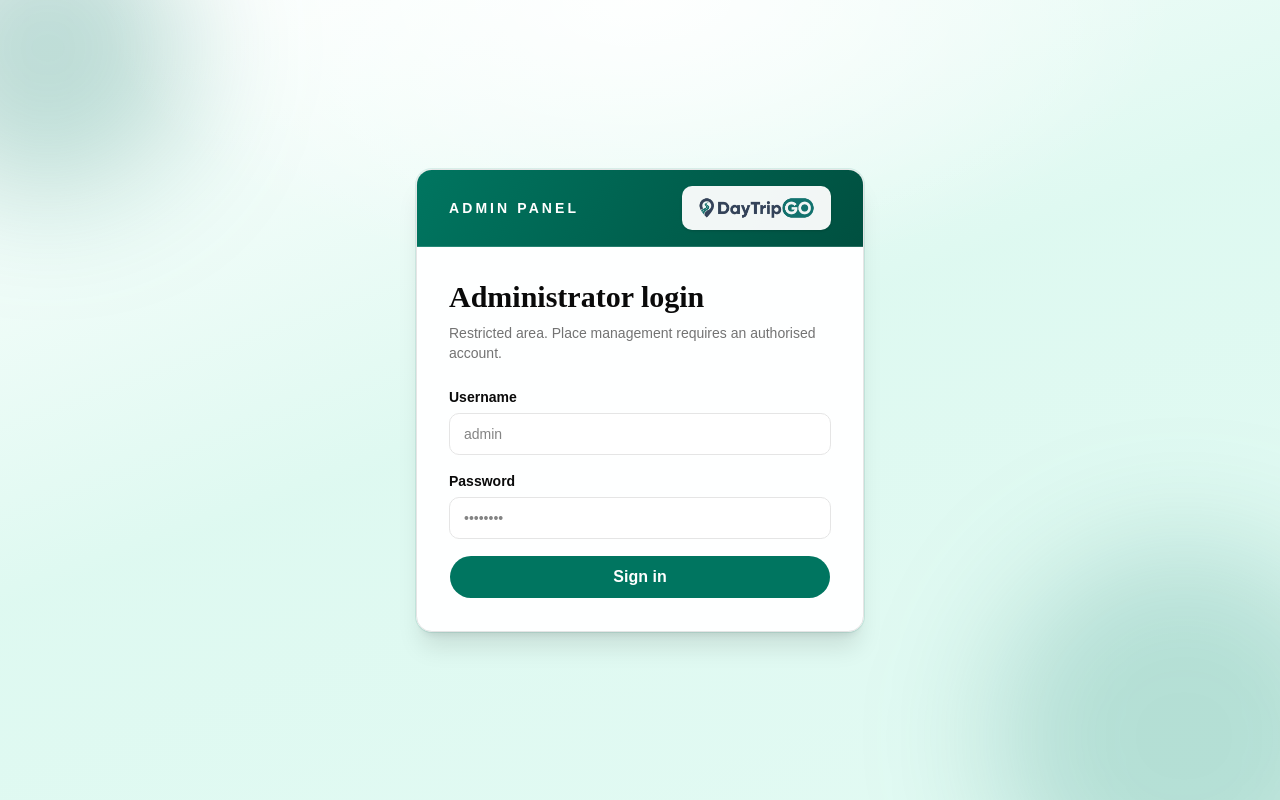
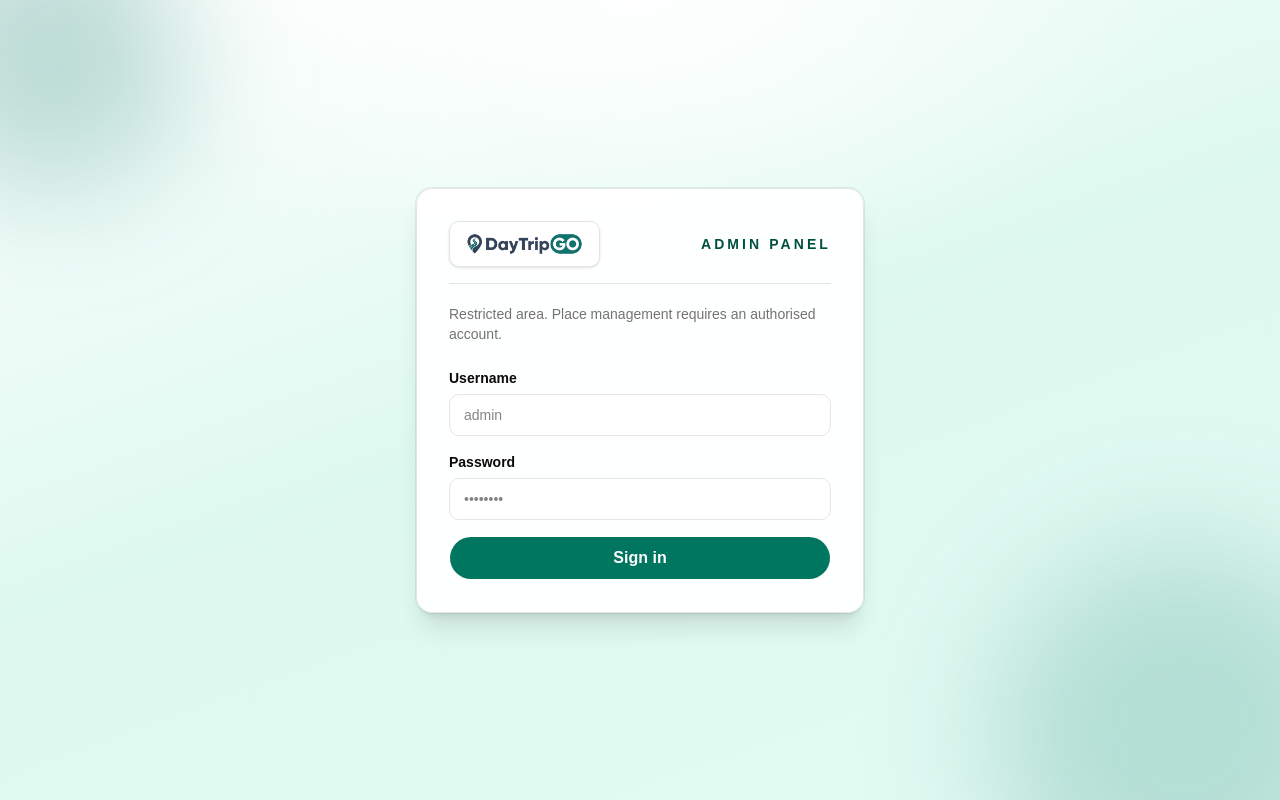
Before and after one commit to KMDS21/DayTripGo-Visit-Planner-and-Information-System, a React (Vite) app in the folder frontend/: page /admin/login in a window 1280 px wide. Built offline with nearby package versions, Linux system fonts and the light colour scheme.

Commit message:
feat(frontend): single-box admin login card with logo left and admin panel label right
- drop the separate green banner strip so the whole card is one surface
- remove the Administrator login heading
- logo now sits left, Admin Panel label right

```diff
--- a/frontend/src/pages/AdminLoginPage.jsx
+++ b/frontend/src/pages/AdminLoginPage.jsx
@@ -49,23 +49,22 @@ export default function AdminLoginPage() {
   return (
     <div className="mx-auto max-w-md py-14">
       <div className="overflow-hidden rounded-3xl border border-border bg-card/95 shadow-xl ring-1 ring-brand/10 backdrop-blur">
-        {/* Brand banner — Admin Panel label on the left, boxed logo on the right */}
-        <div className="flex items-center justify-between gap-3 border-b border-white/15 bg-[linear-gradient(120deg,var(--color-brand)_0%,var(--color-brand-dark)_100%)] px-6 py-4 sm:px-8">
-          <span className="text-xs font-bold uppercase tracking-[0.22em] text-white sm:text-sm">
-            Admin Panel
-          </span>
+        <div className="p-6 sm:p-8">
+          {/* Brand row — same card surface as the form, no separate colour strip */}
+          <div className="mb-5 flex items-center justify-between gap-3 border-b border-border pb-4">
             <Link
               to="/"
               aria-label="DayTripGO home"
-            className="flex items-center rounded-xl bg-white/95 px-3 py-1.5 shadow-sm"
+              className="flex items-center rounded-xl border border-border bg-background px-3 py-1.5 shadow-sm"
             >
               <img src="/Logo.png" alt="DayTripGO" className="h-8 w-auto" />
             </Link>
+            <span className="text-xs font-bold uppercase tracking-[0.22em] text-brand-dark sm:text-sm">
+              Admin Panel
+            </span>
           </div>
 
-        <div className="p-6 sm:p-8">
-          <h1 className="font-heading text-3xl font-bold">Administrator login</h1>
-          <p className="mt-2 text-sm text-muted-foreground">
+          <p className="text-sm text-muted-foreground">
             Restricted area. Place management requires an authorised account.
           </p>
 
```
Lines whose indentation alone changed are shown as unchanged.
